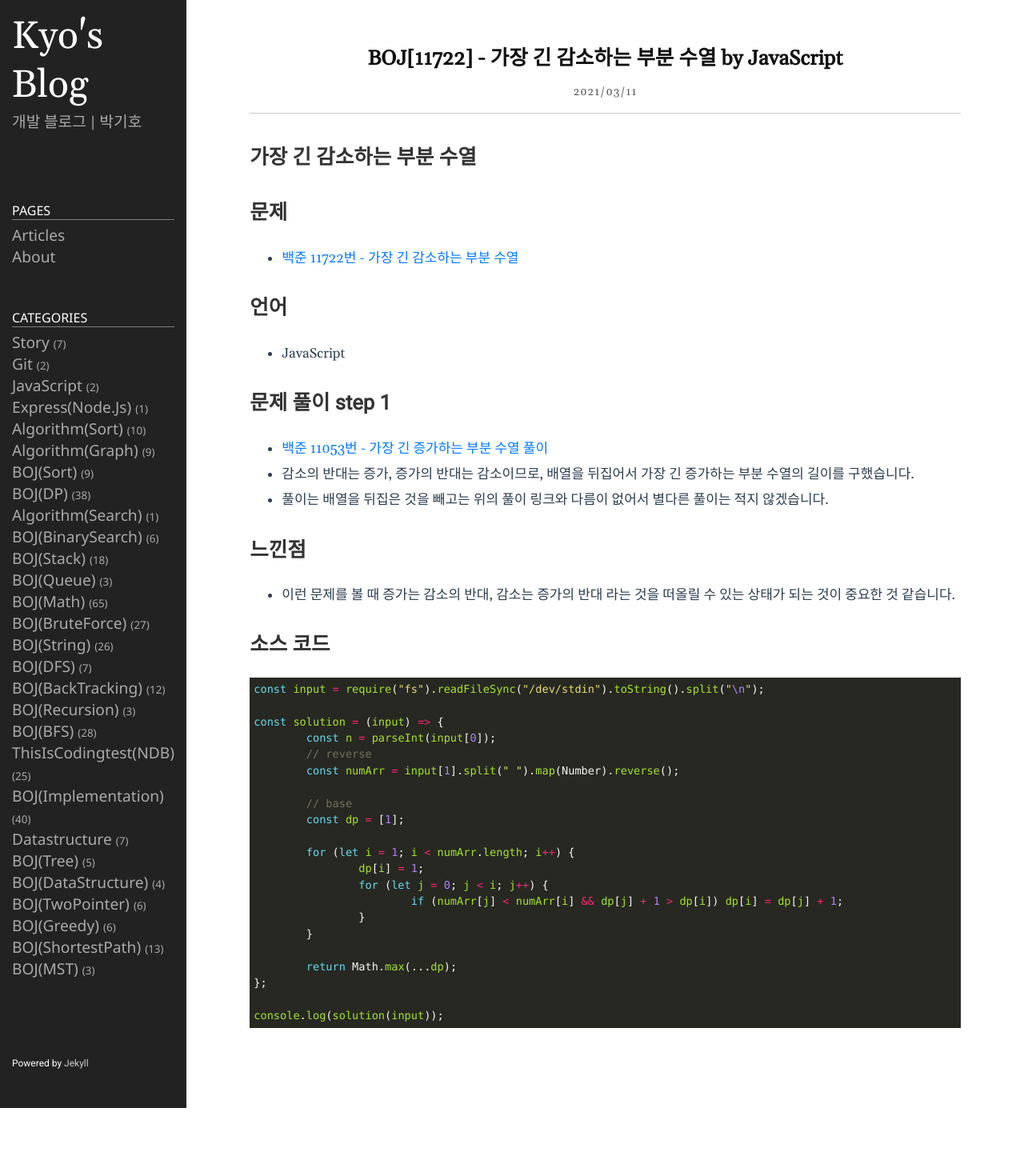
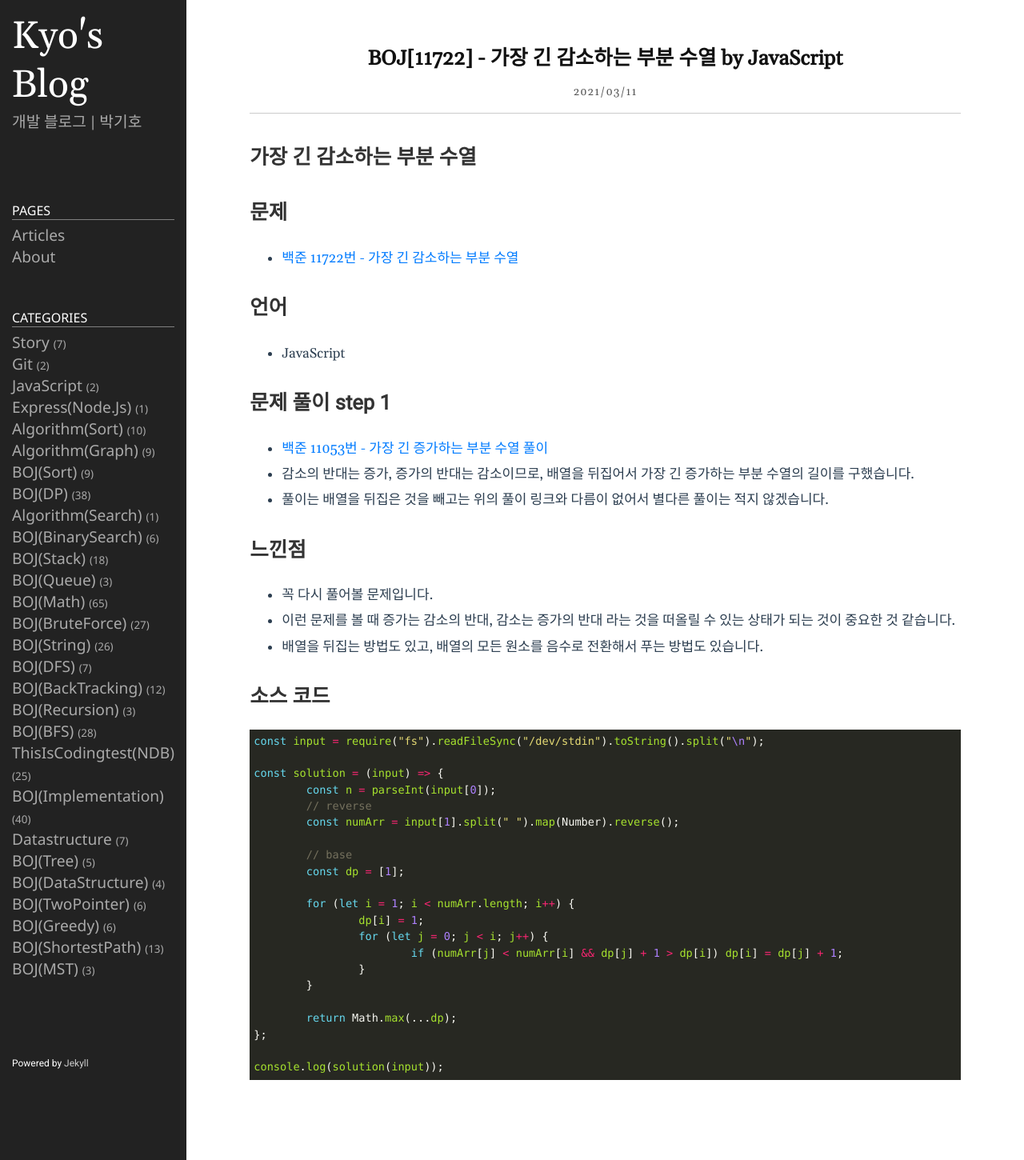
Before and after one commit to qkrrlgh519/qkrrlgh519.github.io, a Jekyll site: the page built from _posts/2021-03-11-BOJ-DP-11722.md, in a window 1280 px wide. Shown: the whole page at 80% size. Built offline with Jekyll 4.4.1, drawn with Linux system fonts in a browser that asks for light colours; before the commit the page ends 1385 px from its top, so only the background shows below that.

Commit message:
feat: 백준 11722번 가장 긴 감소하는 부분수열 다시 풀고 풀이 추가

````diff
--- a/_posts/2021-03-11-BOJ-DP-11722.md
+++ b/_posts/2021-03-11-BOJ-DP-11722.md
@@ -23,11 +23,13 @@ categories: BOJ(DP)
 
 ## 느낀점
 
+- 꼭 다시 풀어볼 문제입니다.
 - 이런 문제를 볼 때 증가는 감소의 반대, 감소는 증가의 반대 라는 것을 떠올릴 수 있는 상태가 되는 것이 중요한 것 같습니다.
+- 배열을 뒤집는 방법도 있고, 배열의 모든 원소를 음수로 전환해서 푸는 방법도 있습니다.
 
 ## 소스 코드
 
-```jsx
+```javascript
 const input = require("fs").readFileSync("/dev/stdin").toString().split("\n");
 
 const solution = (input) => {
````
